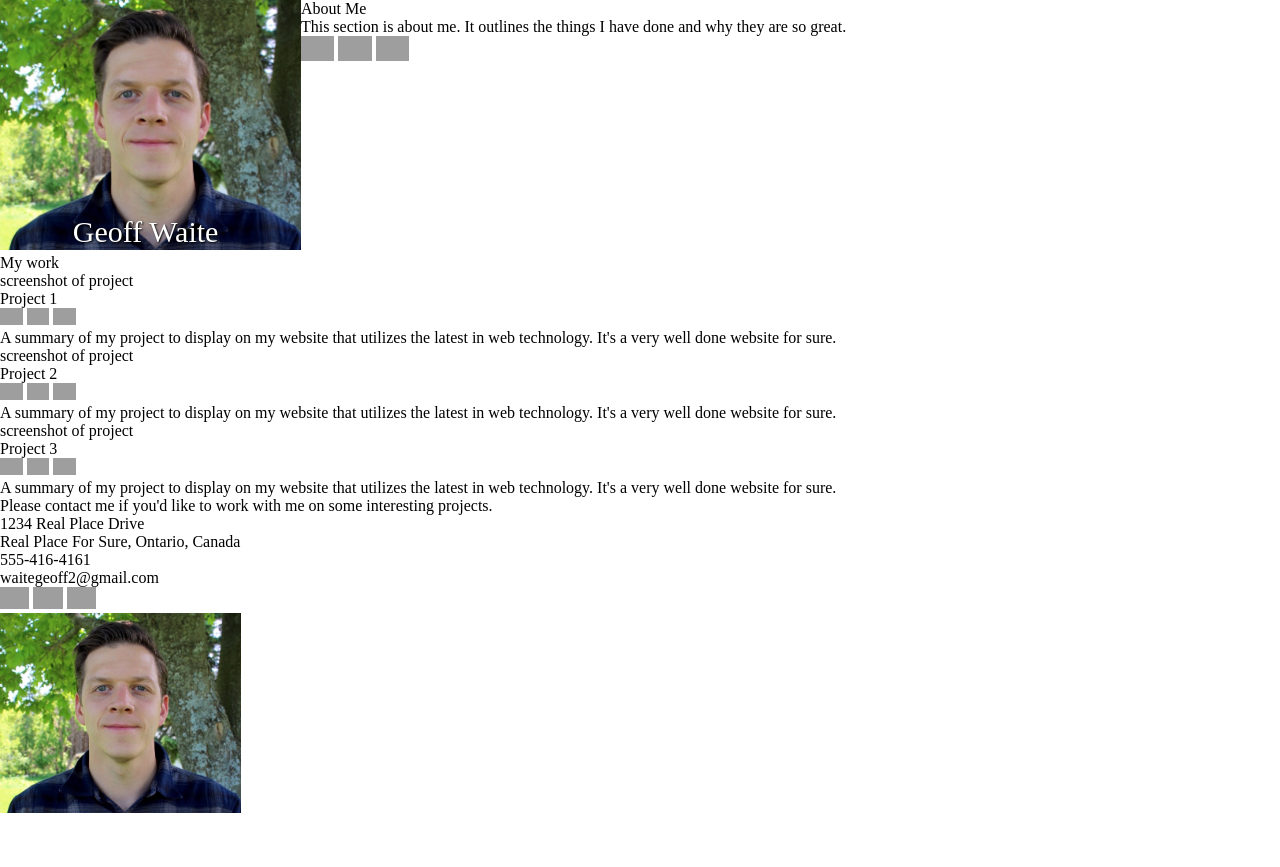
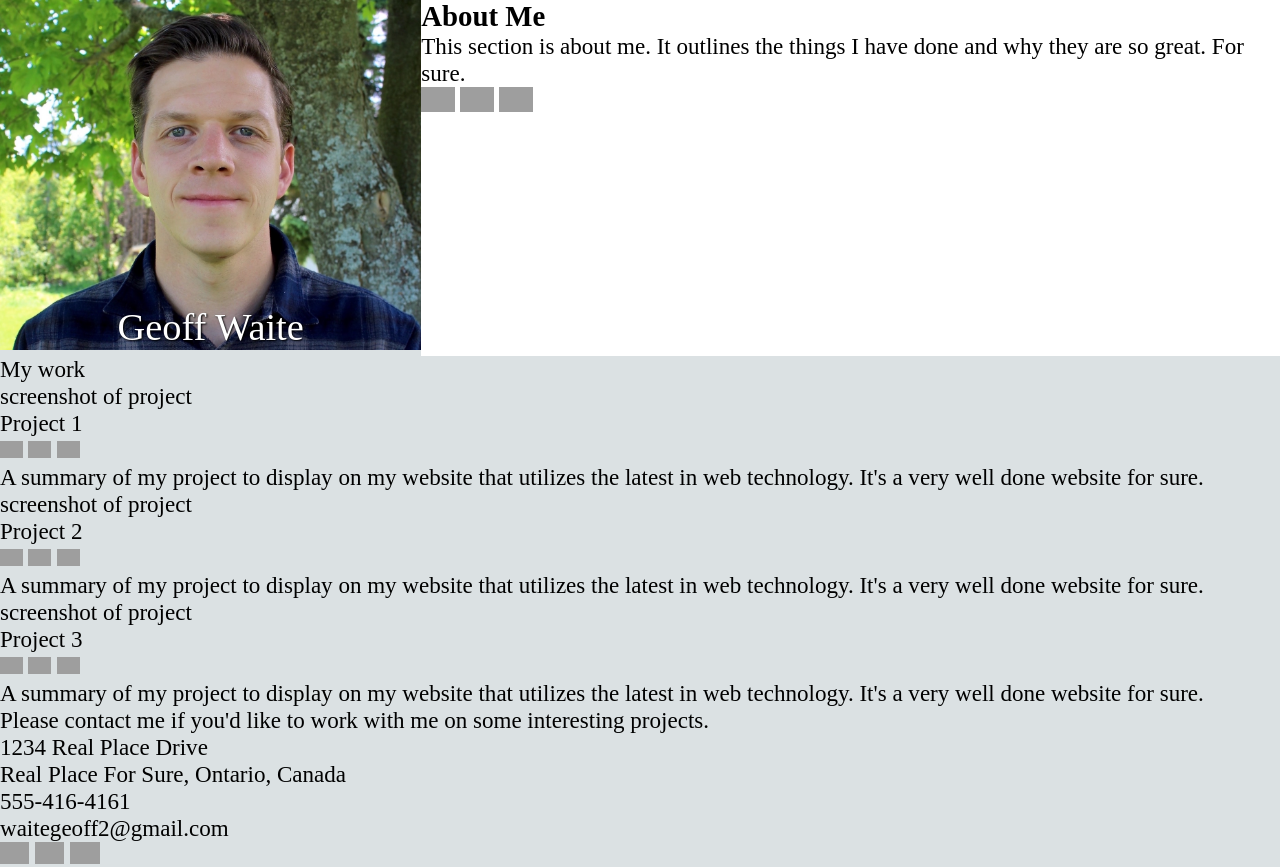
Before and after one commit to waitegeoff2/responsive-homepage, a plain HTML site: page index.html in a window 1280 px wide. Shown: the top 867 px of the page. Before the commit the page ends 817 px from the top, so only its background shows below. Drawn offline with Linux system fonts and the light colour scheme; grey boxes are pictures that could not be loaded.

Commit message:
Fix relative positioning of header text

```diff
--- a/index.html
+++ b/index.html
@@ -10,16 +10,16 @@
     <!-- MAKE CONTENT HERE, IT WILL BE THE SAME FOR ALL THREE LAYOUTS -->
      <div class="header">
         <div class="header-container">
-            <div class="header-image">
+            <div class="header-image-container">
                 <img class="bio-pic-large" src="./assets/GW-bio-pic.jpg">
                 <!-- <img class="bio-pic-mobile" src="assets/GW-bio-pic-mobile.png"> -->
                 <!-- PICTURE LOGIC IN HERE -->
                 <div class="header-image-name">Geoff Waite</div>
             </div>
-            <div class="header-box">
+            <div class="header-info-box">
                 <div class="header-description">
-                    <span class="title">About Me</span>
-                    <p class="description">This section is about me. It outlines the things I have done and why they are so great.</p>
+                    <h1 class="title">About Me</h1>
+                    <p class="description">This section is about me. It outlines the things I have done and why they are so great. For sure.</p>
                     <div class="social-icons">
                         <img class="header-social" src="https://cdn.jsdelivr.net/gh/devicons/devicon@latest/icons/github/github-original.svg" alt ="Github logo icon"/>
                         <img class="header-social" src="https://cdn.jsdelivr.net/gh/devicons/devicon@latest/icons/twitter/twitter-original.svg" alt="X logo icon"/>
--- a/styles.css
+++ b/styles.css
@@ -1,6 +1,15 @@
 * {
 margin: 0;
 padding: 0;
+font-size: 1.2rem;
+}
+
+body {
+    background-color: rgb(219, 225, 227);
+}
+
+h1 {
+    font-size: 1.5rem;
 }
 
 /* DESKTOP SIZE */
@@ -11,25 +20,31 @@ padding: 0;
     display: flex;
 }
 
-.header-container {
+.header-image-container {
     position: relative;
+}
+
+    .bio-pic-large {
+        height: 350px;
+        width: auto;
     }
 
     .header-image-name {
         position: absolute;
-    transform: translate(50%, -115%);
+        left: 50%;
+        transform: translate(-50%, -115%);
         color: white;
-    font-size: 30px;
+        font-size: 2rem;
         text-shadow: 1px 1px 2px black;
+        background-color: transparent;
+    }
+
+.header-info-box {
+    background-color: white;
 }
 
     .header-social {
         height: 25px;
-    width: auto;
-}
-
-.bio-pic-large {
-    height: 250px;
         width: auto;
     }
 
```
Lines whose indentation alone changed are shown as unchanged.
